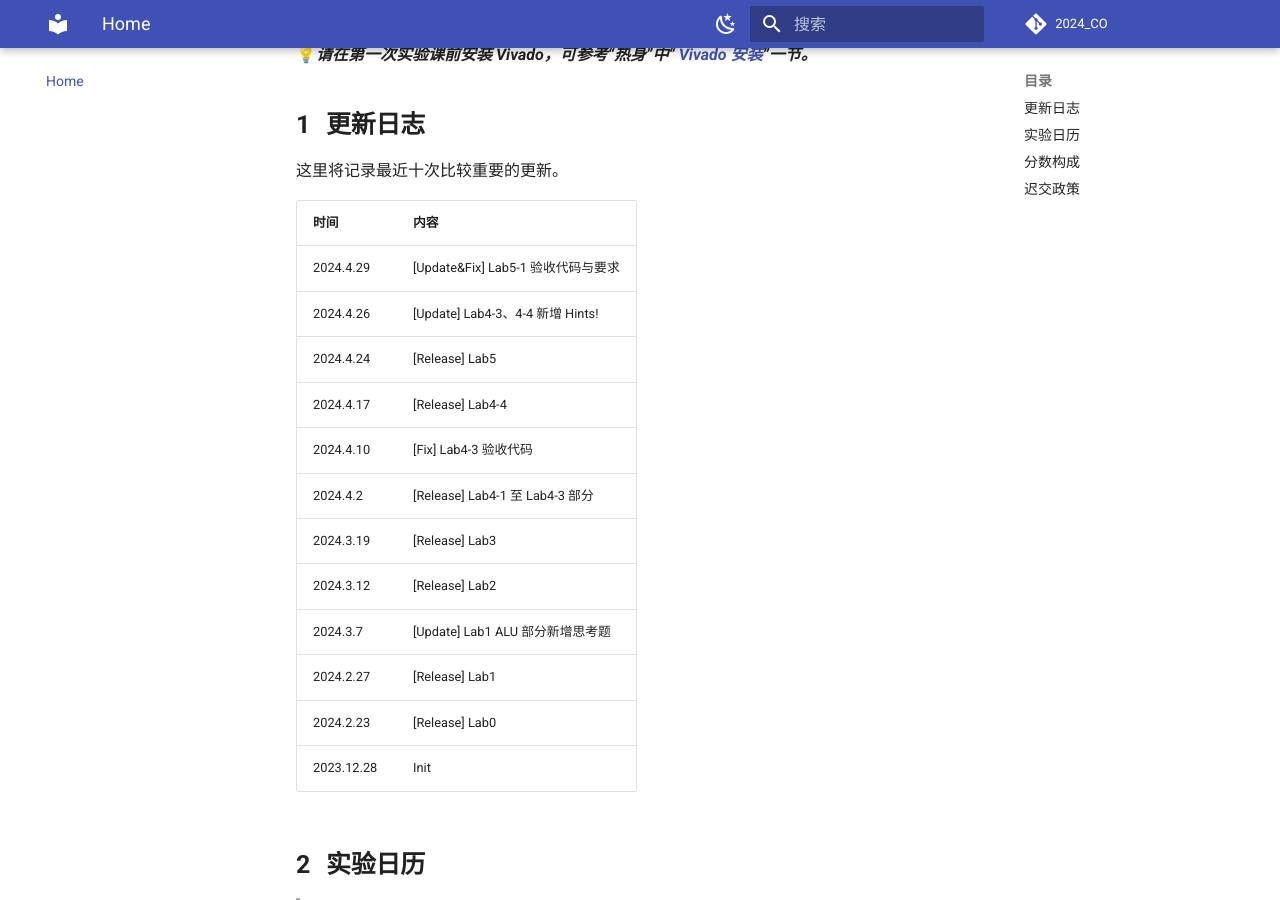
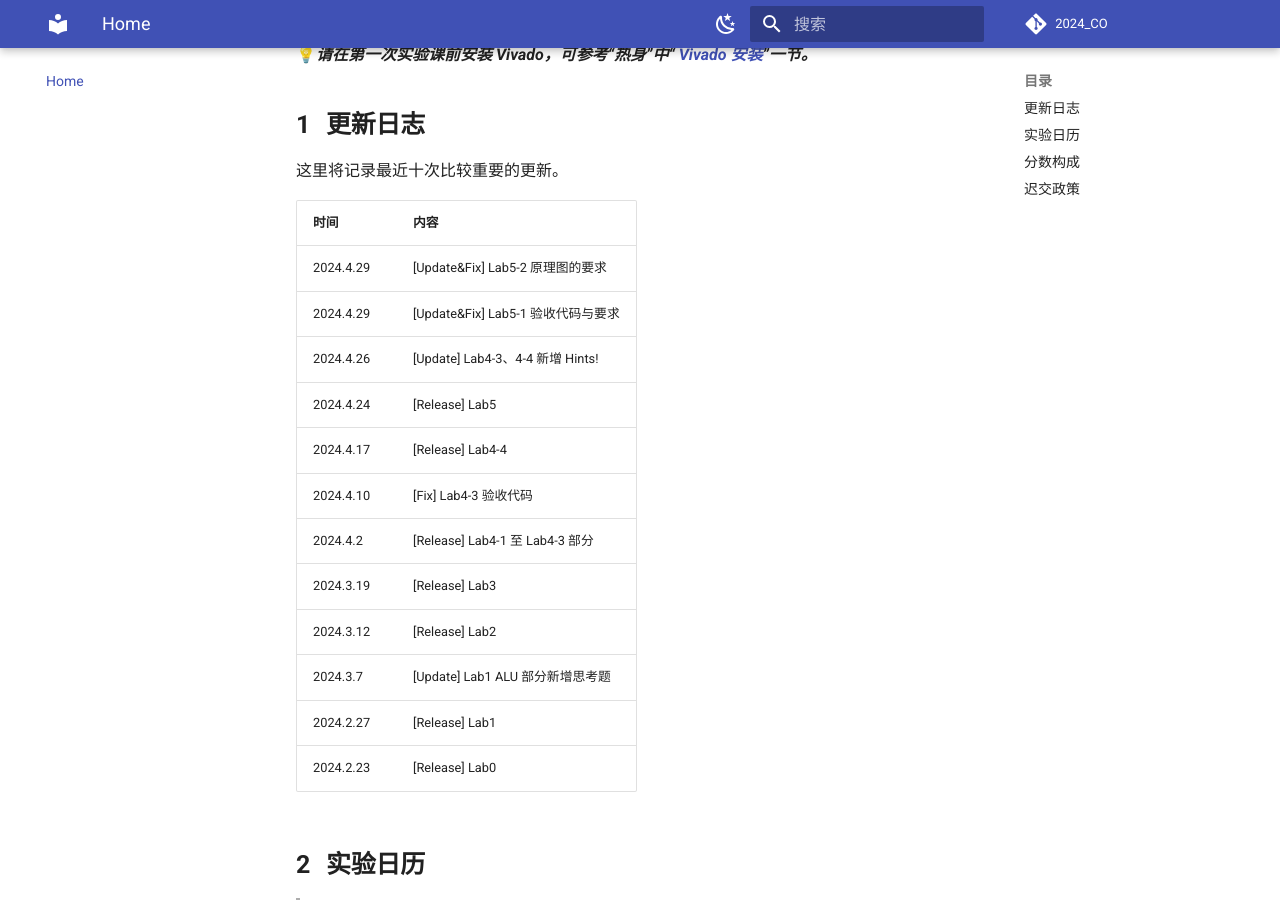
Before and after one commit to Guahao31/2024_CO, an MkDocs documentation site: the page built from docs/index.md, in a window 1280 px wide and 900 px high, scrolled down 379 px. Built offline with MkDocs 1.6.1 and Material for MkDocs 9.7.7, drawn with Linux system fonts in a browser that asks for light colours; a script that is not in the unit is left out; comment, search, counter and statistics services are not loaded.

Commit message:
fix: lab5-2 changelog

```diff
--- a/docs/index.md
+++ b/docs/index.md
@@ -19,6 +19,7 @@
 
 | 时间 | 内容 |
 | --- | :------------------------------------ |
+| 2024.4.29 | [Update&Fix] Lab5-2 原理图的要求 |
 | 2024.4.29 | [Update&Fix] Lab5-1 验收代码与要求 |
 | 2024.4.26 | [Update] Lab4-3、4-4 新增 Hints!  |
 | 2024.4.24 | [Release] Lab5  |
@@ -30,7 +31,7 @@
 | 2024.3.7 | [Update] Lab1 ALU 部分新增思考题|
 | 2024.2.27 | [Release] Lab1 |
 | 2024.2.23 | [Release] Lab0 |
-| 2023.12.28 | Init |
+<!-- | 2023.12.28 | Init | -->
 <!-- | 2023.3.5 | [Update] Lab1 ALU_operation 补充 | -->
 <!-- | 2023.3.4 | [Update] Lab2 添加下板要求 | -->
 <!-- | 2023.3.3 | [Release] Lab2 | -->
```
